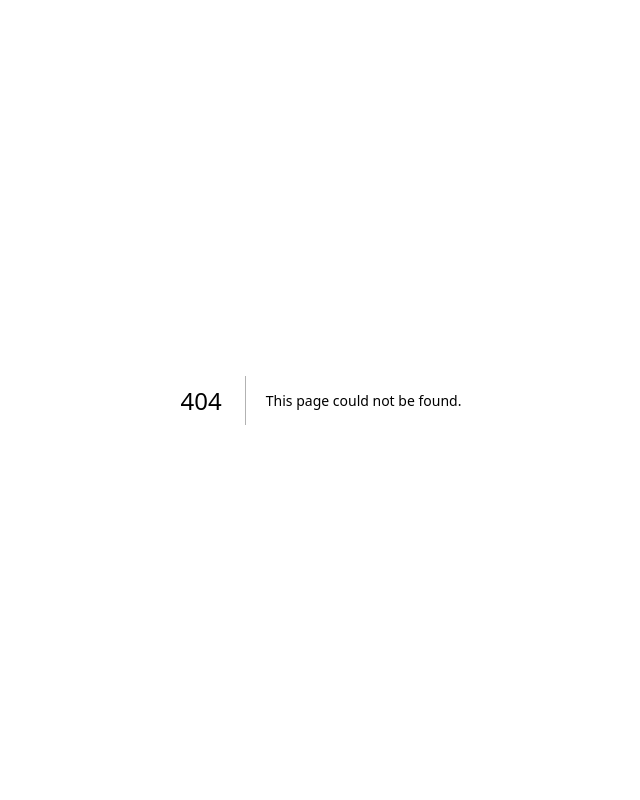
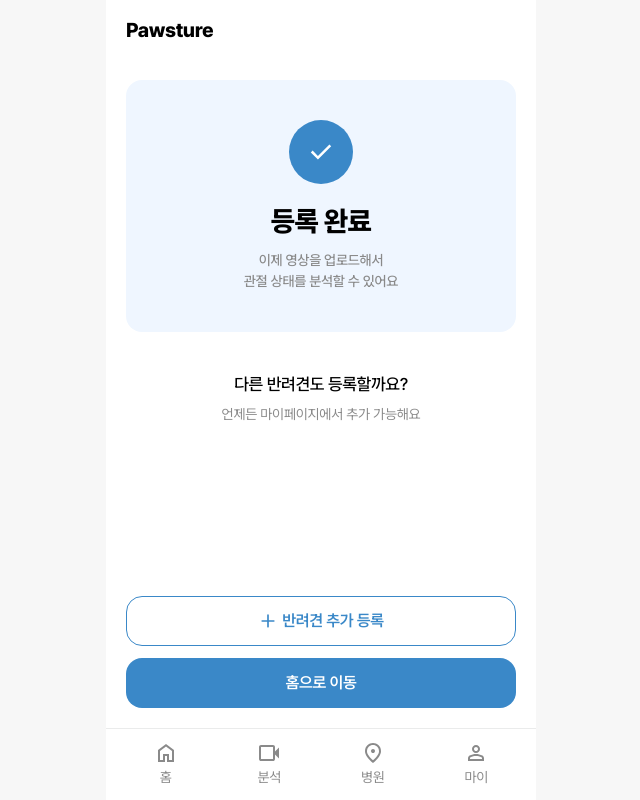
Before and after one commit to Team-Pawsture/frontend, a Next.js app: page /pet/success in a window 1280 px wide. Before the commit this address had no page. Shown: the whole page, without its empty margins (319-959 px from the left). Built offline with nearby package versions, Linux system fonts and the light colour scheme.

Commit message:
feat: 반려견 등록 완료 UI 구현 (#18)

```diff
--- /dev/null
+++ b/src/app/(nav)/pet/success/page.tsx
@@ -0,0 +1,32 @@
+'use client';
+
+import { useRouter } from 'next/navigation';
+
+import { Button } from '@/components/common';
+import { IcPlus } from '@/components/icons';
+import { RegistrationCompleteCard } from '@/components/pet';
+
+const PetSuccessPage = (): React.ReactElement => {
+  const router = useRouter();
+
+  return (
+    <div className="flex flex-1 flex-col p-5">
+      <RegistrationCompleteCard />
+      <div className="mt-10 flex flex-col items-center gap-1.5">
+        <p className="subhead4">다른 반려견도 등록할까요?</p>
+        <p className="body3 text-gray-300">언제든 마이페이지에서 추가 가능해요</p>
+      </div>
+      <div className="mt-auto flex flex-col gap-3 pt-8">
+        <Button
+          label="반려견 추가 등록"
+          onClick={() => router.push('/pet/new')}
+          icon={<IcPlus size={20} className="text-primary" />}
+          className="border-primary text-primary bg-gray-0 border"
+        />
+        <Button label="홈으로 이동" onClick={() => router.push('/')} />
+      </div>
+    </div>
+  );
+};
+
+export default PetSuccessPage;
--- a/src/components/common/Button.tsx
+++ b/src/components/common/Button.tsx
@@ -22,7 +22,7 @@ export const Button = ({
       <button
         type="button"
         className={cn(
-          'subhead6 text-gray-0 flex h-full w-full items-center justify-center gap-2 rounded-lg',
+          'subhead6 text-gray-0 flex h-full w-full items-center justify-center gap-1 rounded-lg',
           'bg-primary',
           'disabled:text-gray-0 disabled:cursor-not-allowed disabled:bg-gray-200',
           className,
--- /dev/null
+++ b/src/components/icons/IcCheck.tsx
@@ -0,0 +1,12 @@
+import type { IconProps } from '@/types/icon.types';
+
+import { BaseIcon } from './BaseIcon';
+
+export const IcCheck = ({ size = 24, className, ...props }: IconProps) => (
+  <BaseIcon size={size} viewBox="0 0 30 30" className={className} {...props}>
+    <path
+      d="M11.9375 22.5L4.8125 15.375L6.59375 13.5938L11.9375 18.9375L23.4063 7.46875L25.1875 9.25L11.9375 22.5Z"
+      fill="currentColor"
+    />
+  </BaseIcon>
+);
--- a/src/components/icons/index.ts
+++ b/src/components/icons/index.ts
@@ -1,5 +1,6 @@
 export { BaseIcon } from './BaseIcon';
 export { IcArrowDown } from './IcArrowDown';
+export { IcCheck } from './IcCheck';
 export { IcClock } from './IcClock';
 export { IcHome } from './IcHome';
 export { IcLocation } from './IcLocation';
--- /dev/null
+++ b/src/components/pet/RegistrationCompleteCard.tsx
@@ -0,0 +1,15 @@
+import { IcCheck } from '@/components/icons';
+
+export const RegistrationCompleteCard = (): React.ReactElement => (
+  <div className="flex flex-col items-center rounded-lg bg-blue-50 py-10">
+    <div className="bg-primary flex h-16 w-16 items-center justify-center rounded-full">
+      <IcCheck size={30} className="text-gray-0" />
+    </div>
+    <h1 className="title1 mt-4">등록 완료</h1>
+    <p className="body2 mt-2 text-center text-gray-300">
+      이제 영상을 업로드해서
+      <br />
+      관절 상태를 분석할 수 있어요
+    </p>
+  </div>
+);
--- a/src/components/pet/index.ts
+++ b/src/components/pet/index.ts
@@ -3,3 +3,4 @@ export { GenderSelect } from './GenderSelect';
 export { MedicalHistorySelect } from './MedicalHistorySelect';
 export { PetSelector } from './PetSelector';
 export { ProfileImageUpload } from './ProfileImageUpload';
+export { RegistrationCompleteCard } from './RegistrationCompleteCard';
--- a/src/styles/token.css
+++ b/src/styles/token.css
@@ -57,7 +57,7 @@
   /* Title (Pretendard) */
   .title1 {
     font-size: 1.75rem;
-    font-weight: 900;
+    font-weight: 800;
     line-height: 1.5;
     letter-spacing: -0.02em;
   }
@@ -113,7 +113,7 @@
   }
   .subhead4 {
     font-size: 1.0625rem;
-    font-weight: 400;
+    font-weight: 500;
     line-height: 1.5;
     letter-spacing: -0.02em;
   }
```
